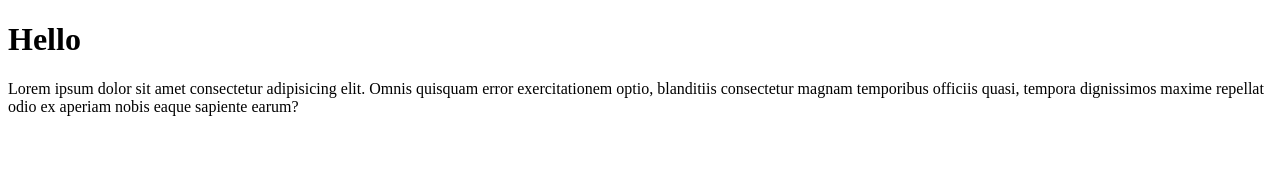
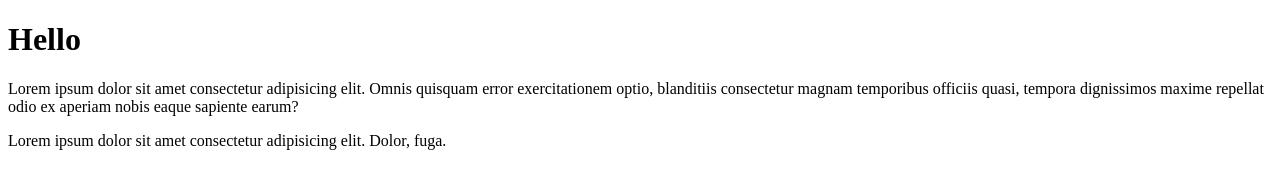
Before and after one commit to Engr-hmzeshan/Deployment_Demo, a plain HTML site: page index.html in a window 1280 px wide. Drawn offline with Linux system fonts and the light colour scheme.

Commit message:
Update further .html file

```diff
--- a/index.html
+++ b/index.html
@@ -14,5 +14,6 @@
       officiis quasi, tempora dignissimos maxime repellat odio ex aperiam nobis
       eaque sapiente earum?
     </p>
+    <p>Lorem ipsum dolor sit amet consectetur adipisicing elit. Dolor, fuga.</p>
   </body>
 </html>
```
